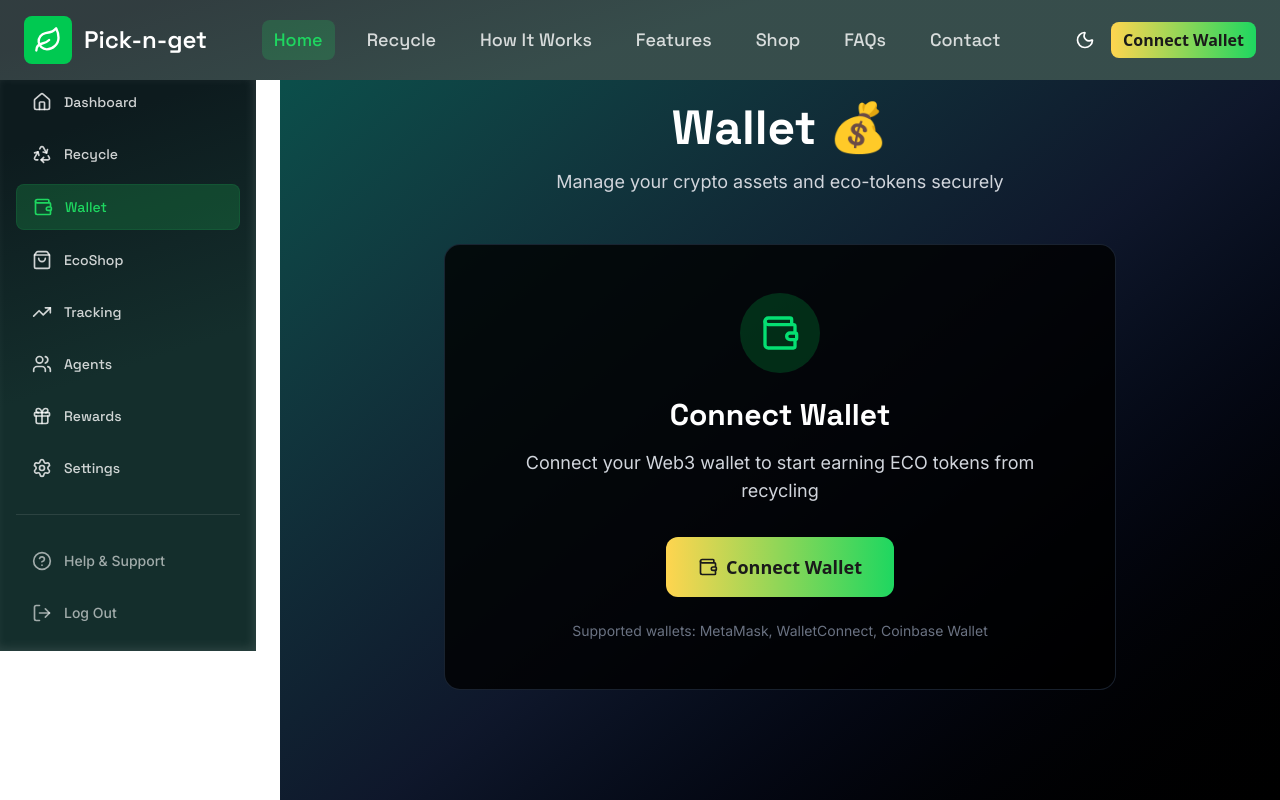
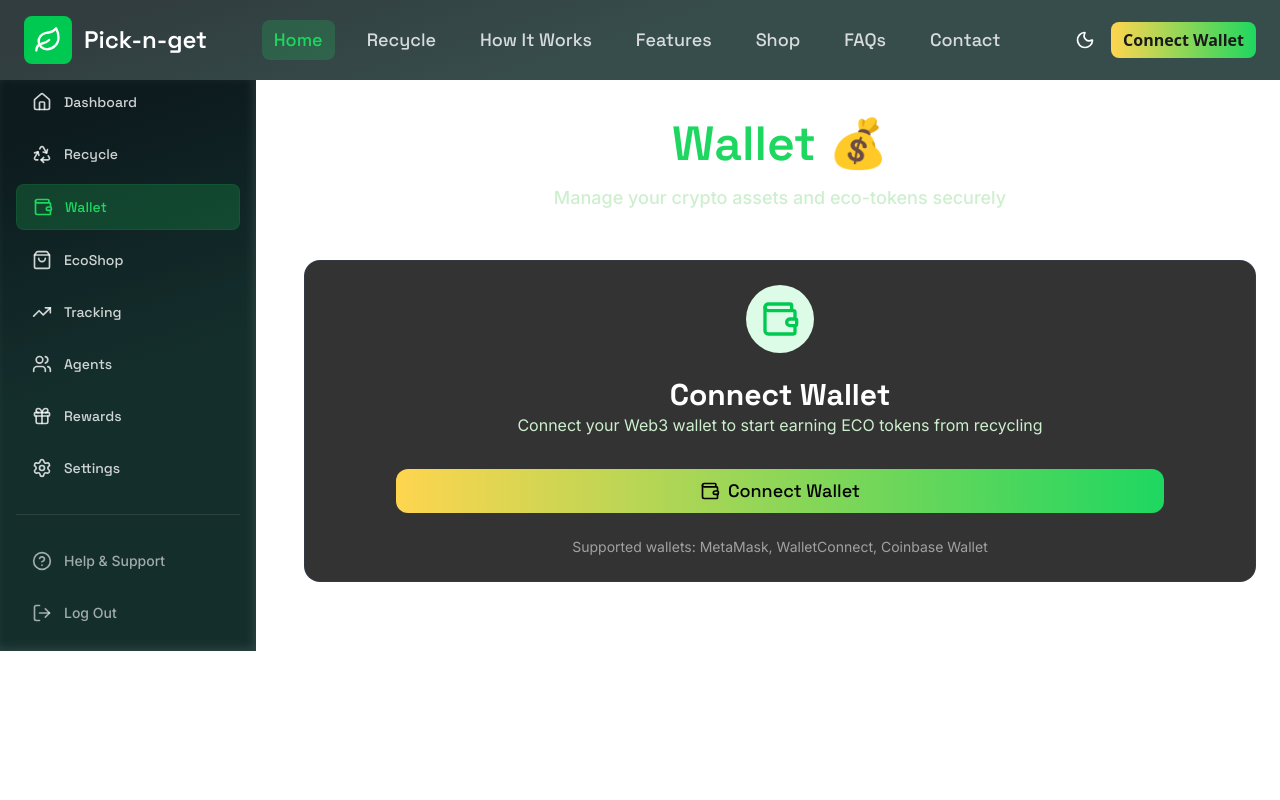
Before and after one commit to kemsguy7/pick-n-get-fe, a Next.js app: page /wallet in a window 1280 px wide. Shown: the top 800 px of the page. Built offline with nearby package versions, Linux system fonts and the light colour scheme.

Commit message:
updates: aligned wallet landing page to design

```diff
--- a/app/components/wallet/WalletConnect.tsx
+++ b/app/components/wallet/WalletConnect.tsx
@@ -8,35 +8,35 @@ interface WalletConnectProps {
 
 export default function WalletConnect({ onConnect }: WalletConnectProps) {
   return (
-    <div className="max-w-2xl mx-auto">
-      <div className="bg-black/80 rounded-2xl p-8 lg:p-12 border border-slate-700/50 text-center">
+    <div className="max-w-6xl mx-auto">
+      <div className="bg-black/80 rounded-2xl p-8 lg:p-6 border border-slate-700/50 text-center">
         {/* Wallet Icon */}
-        <div className="w-20 h-20 bg-green-500/20 rounded-full flex items-center justify-center mx-auto mb-6">
-          <Wallet className="w-10 h-10 text-green-400" />
+        <div className="w-17 h-17 bg-[#DCFCE7] rounded-full flex items-center justify-center mx-auto mb-6">
+          <Wallet className="w-10 h-10 text-green-500" />
         </div>
 
         {/* Title */}
-        <h2 className="text-2xl lg:text-3xl font-bold text-white mb-4 font-space-grotesk">
+        <h2 className="text-2xl lg:text-3xl font-bold text-white  font-space-grotesk">
           Connect Wallet
         </h2>
 
         {/* Description */}
-        <p className="text-gray-300 mb-8 font-inter text-lg">
+        <p className="text-gray-300 mb-8 font-inter font-normal text-base secondary-text">
           Connect your Web3 wallet to start earning ECO tokens from recycling
         </p>
 
         {/* Connect Button */}
         <button
           onClick={onConnect}
-          className="gradient-button font-semibold px-8 py-4 rounded-xl text-lg
-            hover:shadow-lg transition-all duration-200 focus-visible mb-6 inline-flex items-center gap-2"
+          className="gradient-button font-space-grotesk font-medium w-3xl px-8 py-2 rounded-xl text-lg
+            hover:shadow-lg transition-all text-black  duration-200 focus-visible mb-6 inline-flex justify-center items-center gap-2"
         >
-          <Wallet className="w-5 h-5" />
+          <Wallet className="w-5 h-5   " style={{ stroke: "black", color: "black" }} />
           Connect Wallet
         </button>
 
         {/* Supported Wallets */}
-        <p className="text-gray-500 text-sm font-inter">
+        <p className="text-[#A1A1A1] text-sm font-inter">
           Supported wallets: MetaMask, WalletConnect, Coinbase Wallet
         </p>
       </div>
--- a/app/wallet/page.tsx
+++ b/app/wallet/page.tsx
@@ -19,14 +19,14 @@ export default function WalletPage() {
 
   return (
     <AppLayout showHeader={true} showSidebar={true} showFooter={true}>
-      <div className="min-h-screen bg-gradient-to-br from-teal-900 via-slate-900 to-black p-4 lg:p-6">
-        <div className="max-w-6xl mx-auto">
+      <div className="min-h-screen  lg:p-6">
+        <div className=" mx-auto">
           {/* Header */}
-          <div className="text-center mb-8 lg:mb-12">
-            <h1 className="text-3xl md:text-4xl lg:text-5xl font-bold text-white mb-4 font-space-grotesk">
+          <div className="text-center mb-8 mt-4 lg:mb-12">
+            <h1 className="text-3xl md:text-4xl text-primary lg:text-5xl font-semibold text-white mb-4 font-space-grotesk">
               Wallet 💰
             </h1>
-            <p className="text-lg text-gray-300 font-inter">
+            <p className="text-lg text-gray-300 font-inter secondary-text font-medium">
               Manage your crypto assets and eco-tokens securely
             </p>
           </div>
```
